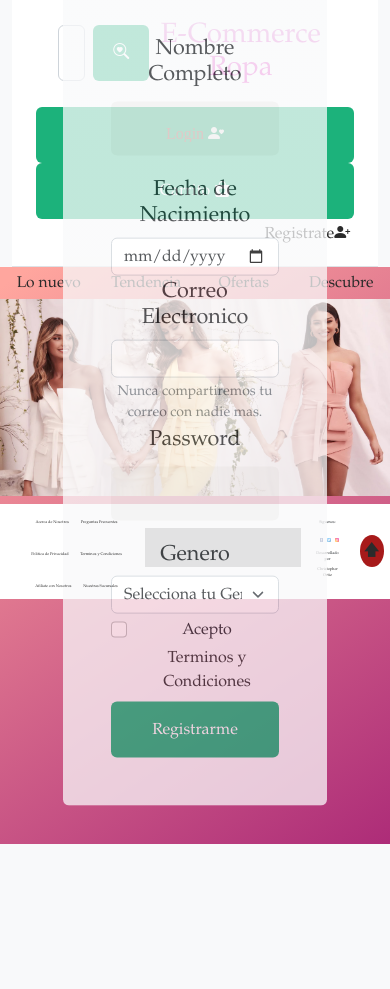
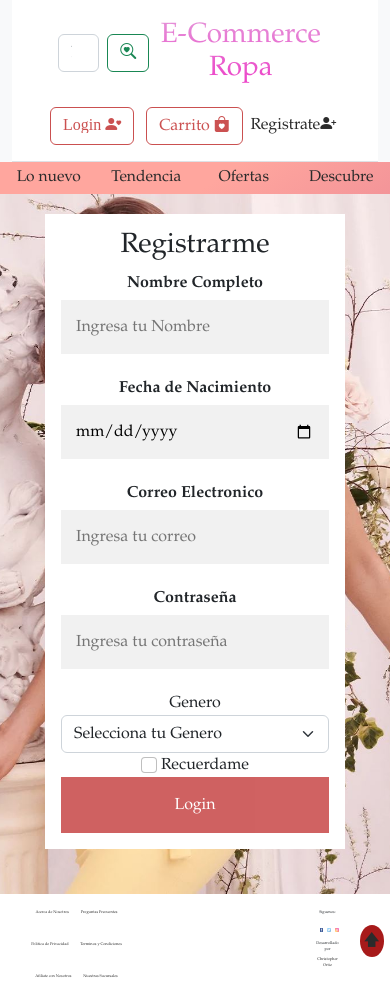
Before and after one commit to superchangoman2/tienda-ropa-Christopher-Ortiz, a PHP site: page /sign_up.html in a window 390 px wide. Before the commit the page ends 844 px from the top, so only its background shows below. Run offline with PHP 8.4, Linux system fonts and the light colour scheme; some libraries are stand-ins or nearby versions; grey boxes are pictures that could not be loaded.

Commit message:
Login y sign_up responsive
-Se cambió la forma en la que se agregaba la imagen de fondo para no tener 2 divs diferentes.
-Se utilizó flex para el formulario.

```diff
--- a/scss/estilos.scss
+++ b/scss/estilos.scss
@@ -16,5 +16,6 @@
 @import "views/about-us";
 @import "views/our-stores";
 @import "views/login";
+@import "views/sign_up";
 // Media Queries para responsive
 @import "layout/grid";
--- a/scss/views/_login.scss
+++ b/scss/views/_login.scss
@@ -1,19 +1,11 @@
-body, html {
-    height: 100%;
-    font-family: Arial, Helvetica, sans-serif;
-  }
 
-  * {
-    box-sizing: border-box;
-  }
 
   .bg-img {
-    /* The image used */
     background-image: url("../../img/fondo-aboutus.JPG");
 
-    min-height: 380px;
-
-    /* Center and scale the image nicely */
+    min-height: 400px;
+    display: flex;
+    justify-content: center;
     background-position: center;
     background-repeat: no-repeat;
     background-size: cover;
@@ -23,31 +15,13 @@
   /* Add styles to the form container */
   .login-form {
     position: absolute;
-    right: 0;
     margin: 20px;
     max-width: 300px;
     padding: 16px;
-    background-color: white;
-  }
-
-  /* Full-width input fields */
-  input[type=text], input[type=password] {
-    width: 100%;
-    padding: 15px;
-    margin: 5px 0 22px 0;
-    border: none;
-    background: #f1f1f1;
-  }
-
-  input[type=text]:focus, input[type=password]:focus {
-    background-color: #ddd;
-    outline: none;
-  }
-
-  /* Set a style for the submit button */
-  .btn {
-    background-color: #04AA6D;
-    color: white;
+    background-color: $color-default-fondo;
+    .btn-login {
+      background-color: $primary;
+      color: $color-default-fondo;
       padding: 16px 20px;
       border: none;
       cursor: pointer;
@@ -55,6 +29,20 @@
       opacity: 0.9;
     }
 
-  .btn:hover {
+    .btn-login:hover {
       opacity: 1;
     }
+
+    input:not(.form-check-input) {
+      width: 100%;
+      padding: 15px;
+      margin: 5px 0 22px 0;
+      border: none;
+      background: #f1f1f1;
+    }
+    // Forma de especificar el tipo de inputs y aplicarle estilos sin necesidad de clases o id
+    input[type=text]:focus, input[type=password]:focus, input[type=date]:focus {
+      background-color: #ddd;
+      outline: none;
+    }
+  }
--- /dev/null
+++ b/scss/views/_sign_up.scss
@@ -0,0 +1,3 @@
+.img-sign_up{
+    min-height: 700px;
+}
--- a/sign_up.html
+++ b/sign_up.html
@@ -42,43 +42,34 @@
         </nav>
         <!-- Area principal -->
         <main>
-            <div class="container-about-us mb-2 fade-in-imagen">
-                <img src="img/fondo-aboutus.JPG" alt="Snow" style="width:100%;">
-                <div class="centered-about-us">
-                    <form class="bg-light p-5 bg-gradient opacity-75 rounded">
-                        <div class="mb-1">
-                            <label for="nombre" class="form-label text-dark h4">Nombre Completo</label>
-                            <input type="text" class="form-control" id="nombre" aria-describedby="nombre-help">
-                        </div>
-                        <div class="mb-1">
-                            <label for="fecha_nacimiento" class="form-label text-dark h4">Fecha de Nacimiento</label>
-                            <input class="form-control" type="date" name="fecha_nacimiento" placeholder="Fecha de Nacimiento">
-                        </div>
-                        <div class="mb-1">
-                            <label for="correo" class="form-label text-dark h4">Correo Electronico</label>
-                            <input type="email" class="form-control" id="correo" aria-describedby="emailHelp">
-                            <div id="emailHelp" class="form-text">Nunca compartiremos tu correo con nadie mas.</div>
-                        </div>
-                        <div class="mb-1">
-                            <label for="password" class="form-label text-dark h4">Password</label>
-                            <input type="password" class="form-control" id="password">
-                        </div>
-                        <div class="mb-1">
-                            <label for="genero" class="form-label text-dark h4">Genero</label>
+            <div class="bg-img fade-in-imagen img-sign_up">
+                <form action="" class="login-form">
+                    <h1>Registrarme</h1>
+                    <label for="nombre"><b>Nombre Completo</b></label>
+                    <input type="text" placeholder="Ingresa tu Nombre" name="nombre" required>
+
+                    <label for="fecha_nacimiento"><b>Fecha de Nacimiento</b></label>
+                    <input type="date" name="fecha_nacimiento" placeholder="Ingresa tu Fecha Nacimiento"  name="fecha_nacimiento" required>
+
+                    <label for="email"><b>Correo Electronico</b></label>
+                    <input type="text" placeholder="Ingresa tu correo" name="email" required>
+
+                    <label for="contrasenia"><b>Contraseña</b></label>
+                    <input type="password" placeholder="Ingresa tu contraseña" name="contrasenia" required>
+
+                    <label for="genero">Genero</label>
                     <select class="form-select" id="genero">
                         <option value="" selected>Selecciona tu Genero</option>
                         <option value="hombre">Hombre</option>
                         <option value="mujer">Mujer</option>
                         <option value="no_binario">No binario</option>
                     </select>
-                        </div>
-                        <div class="mb-1 form-check">
+
                     <input type="checkbox" class="form-check-input" id="acepto">
-                            <label class="form-check-label text-dark" for="acepto">Acepto <a href="terms.html">Terminos y Condiciones</a></label>
-                        </div>
-                        <button type="submit" class="btn btn-primary">Registrarme</button>
+                    <label class="form-check-label text-dark" for="acepto">Recuerdame</label>
+
+                    <button type="submit" class="btn-login">Login</button>
                 </form>
-                </div>
                 </div>
         </main>
         <!-- Pie de página -->
```
Also changed, not shown: login.html (+10 -34 lines), css/estilos.css, 1 other file. Lines whose indentation alone changed are shown as unchanged.
